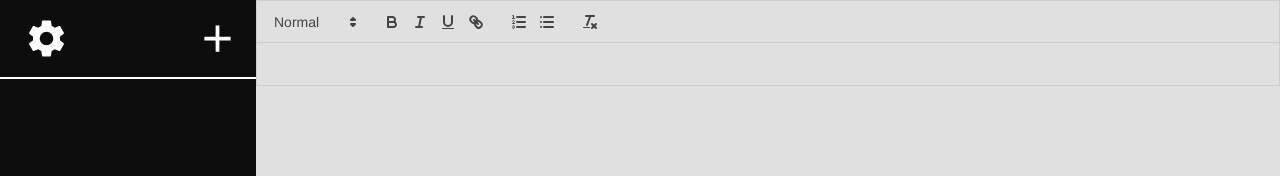
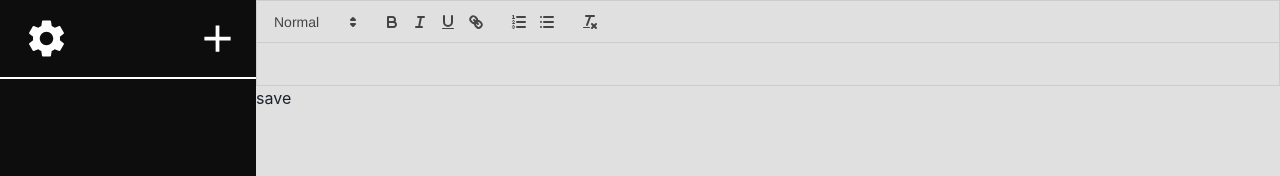
Before and after one commit to OZY3112/lister, a Next.js app: page / in a window 1280 px wide. Shown: the top 176 px of the page. Built offline with nearby package versions, Linux system fonts and the light colour scheme.

Commit message:
progress

```diff
--- a/components/Note.tsx
+++ b/components/Note.tsx
@@ -3,10 +3,23 @@ import ReactQuill from "react-quill";
 import "react-quill/dist/quill.snow.css";
 
 export default function Note() {
+  const [state, setState] = useState("");
+  const [Value, setValue] = useState("");
 
-    return (
-      <figure className="w-full min-h-full">
-        <ReactQuill theme="snow" value={""} onChange={(e) => console.log(e)} />
-      </figure>
-    );
+  return (
+    <figure className="w-full min-h-full">
+      <ReactQuill
+        theme="snow"
+        value={Value}
+        onChange={(e) => setState(e)}
+      />
+      <button
+        onClick={() => {
+          setValue(state);
+        }}
+      >
+        save
+      </button>
+    </figure>
+  );
 }
--- a/package.json
+++ b/package.json
@@ -16,12 +16,9 @@
     "@emotion/styled": "^11.9.3",
     "@mui/icons-material": "^5.8.4",
     "@mui/material": "^5.9.2",
-    "@react-oauth/google": "^0.2.6",
-    "@supabase/supabase-js": "^1.35.4",
     "axois": "0.0.1-security",
     "firebase": "^9.9.3",
     "framer-motion": "^6",
-    "jwt-decode": "^3.1.2",
     "next": "12.2.3",
     "react": "18.2.0",
     "react-dom": "18.2.0",
--- a/pages/_app.tsx
+++ b/pages/_app.tsx
@@ -1,6 +1,5 @@
 import "../styles/globals.css";
 import type { AppProps } from "next/app";
-import { GoogleOAuthProvider } from "@react-oauth/google";
 import { ChakraProvider } from "@chakra-ui/react";
 import { useEffect, useState } from "react";
 
@@ -11,13 +10,11 @@ function MyApp({ Component, pageProps }: AppProps) {
 
   if (typeof window === "undefined") return <></>;
   else
-    return (
-      <GoogleOAuthProvider clientId={`${process.env.GOOGLE_OAUTH_ID}`}>
-        <ChakraProvider>
-          <Component {...pageProps} />
-        </ChakraProvider>
-      </GoogleOAuthProvider>
-    );
+  return (
+    <ChakraProvider>
+      <Component {...pageProps} />
+    </ChakraProvider>
+  );
 }
 
 export default MyApp;
```
Also changed, not shown: pages/index.tsx (+6 -1 lines), 1 other file (tests, documents, lock files or other folders).
